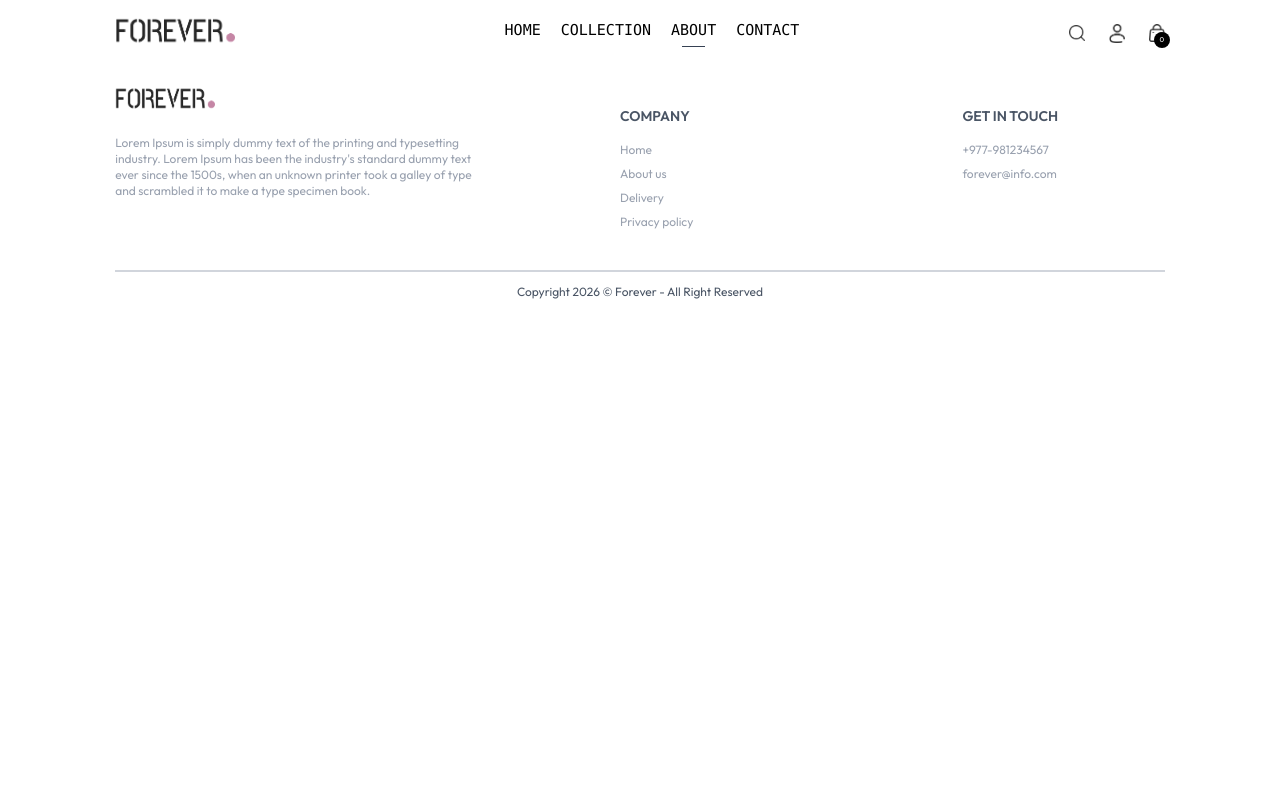
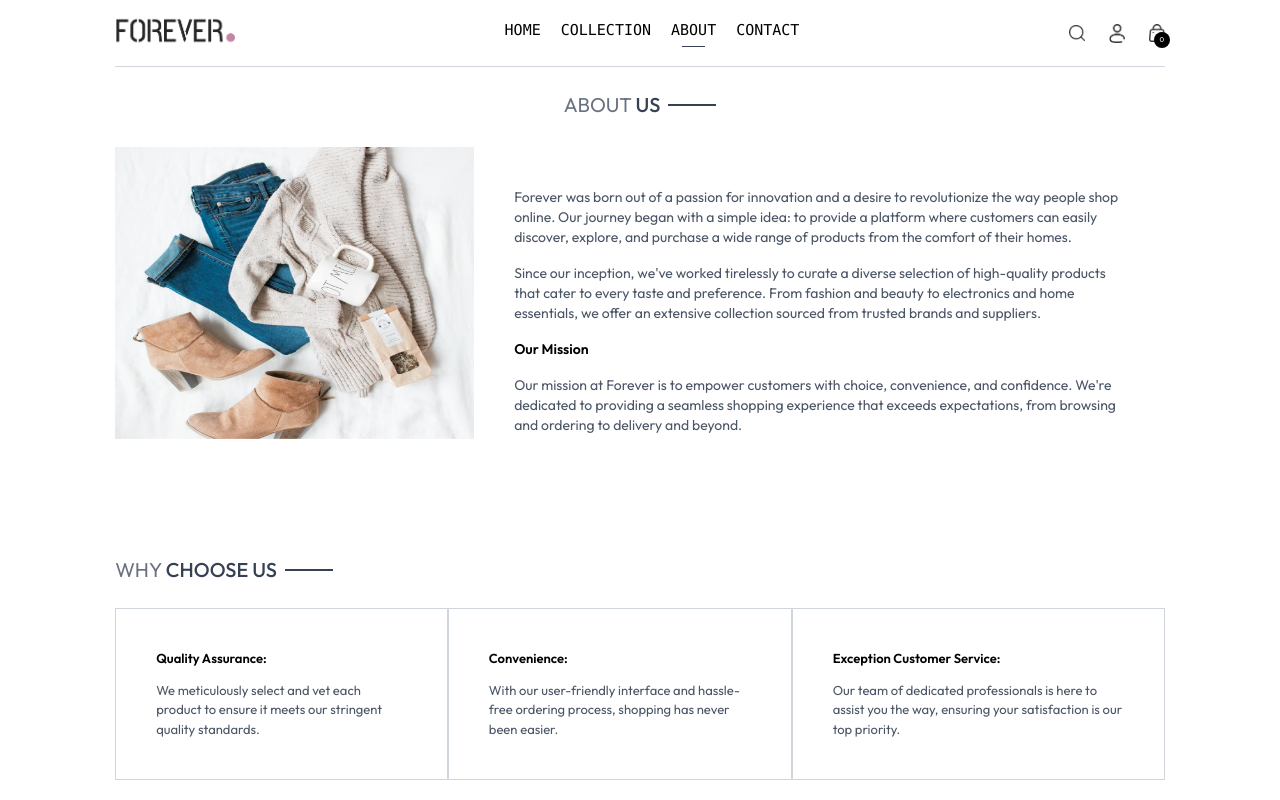
Before and after one commit to sandip0w0w/ecommerce-project, a React (Vite) app in the folder client/: page /about in a window 1280 px wide. Shown: the top 800 px of the page. Built offline with nearby package versions, Linux system fonts and the light colour scheme; a web font is replaced by a local one.

Commit message:
created about page ui

```diff
--- a/client/package.json
+++ b/client/package.json
@@ -11,7 +11,7 @@
   },
   "dependencies": {
     "@tailwindcss/vite": "^4.3.3",
-    "lucide-react": "^1.45.0",
+    "lucide-react": "^1.46.0",
     "react": "^19.2.8",
     "react-dom": "^19.2.8",
     "react-router-dom": "^7.18.3",
--- a/client/src/App.jsx
+++ b/client/src/App.jsx
@@ -12,6 +12,8 @@ import { ToastContainer, toast } from 'react-toastify';
 import Cart from './pages/Cart'
 import PlaceOrder from './pages/PlaceOrder'
 import Orders from './pages/Orders'
+import LoginPage from './pages/LoginPage'
+import About from './pages/About'
 
 function App() {
   return (
@@ -21,12 +23,14 @@ function App() {
       <SearchBar />
       <ScrollToTop />
       <Routes>
+        <Route path = "/login" element = {<LoginPage />} />
         <Route path="/" element={<Home />} />
         <Route path = "/collection" element = {<Collections />} />
         <Route path = "/product/:id" element = {<ProductDetail/>} />
         <Route path = "/cart" element = {<Cart />} />
         <Route path = "/place-order" element = {<PlaceOrder />} />
         <Route path = "/orders" element = {<Orders />} />
+        <Route path =  "/about" element = {<About />} />
 
       </Routes>
       <FooterInfo />
--- /dev/null
+++ b/client/src/pages/About.jsx
@@ -0,0 +1,80 @@
+import React from 'react'
+import Title from '../component/Title'
+import { assets } from '../assets/assets'
+import LetterBox from '../component/LetterBox'
+
+function About() { // 5:03
+  return (
+    <div className="border-t border-gray-300 pt-6 flex flex-col gap-4">
+
+      <h2 className="text-xl self-center"><Title text1={'ABOUT'} text2={'US'} /></h2>
+
+      {/* descriptions */}
+      <div className="flex flex-col sm:flex-row">
+        <div>
+          <img src={assets.about_img} alt="" className='w-full h-full sm:h-[80%]' />
+        </div>
+
+        {/* text */}
+        <div className='flex flex-col gap-4 sm:p-10 pt-6'>
+          <p className='font-normal text-sm text-gray-600'>
+            Forever was born out of a passion for innovation and a desire to revolutionize the way people shop online. Our journey began with a simple idea: to provide a platform where customers can easily discover, explore, and purchase a wide range of products from the comfort of their homes.
+          </p>
+
+          <p className='font-normal text-sm text-gray-600'>
+            Since our inception, we've worked tirelessly to curate a diverse selection of high-quality products that cater to every taste and preference. From fashion and beauty to electronics and home essentials, we offer an extensive collection sourced from trusted brands and suppliers.
+          </p>
+
+          <h2 className='font-semibold text-sm'>Our Mission</h2>
+           <p className='font-normal text-sm text-gray-600'>
+            Our mission at Forever is to empower customers with choice, convenience, and confidence. We're dedicated to providing a seamless shopping experience that exceeds expectations, from browsing and ordering to delivery and beyond.
+            </p>
+        </div>
+      </div>
+
+      {/* choose us */}
+      <div className="flex flex-col mt-7 gap-3">
+        <h2 className = 'text-xl'><Title text1 = {'WHY'} text2 = {'CHOOSE US'} /></h2>
+        <div className="flex flex-col sm:flex-row ">
+          {/* quality assurance */}
+          <div className="flex justify-center items-center gap-3 p-10 border border-gray-300">
+            <div className='flex flex-col gap-3'>
+              <p className = 'font-semibold text-[13px]'>Quality Assurance:</p>
+            <p className='font-normal text-[13px] text-gray-600'>We meticulously select and vet each product to ensure it meets our stringent quality standards.</p>
+            </div>
+
+          </div>
+
+          {/* convenience */}
+          <div className="flex justify-center items-center gap-3 p-10 border border-gray-300">
+            <div className='flex flex-col gap-3'>
+              <p className = 'font-semibold text-[13px]'>Convenience:</p>
+            <p className='font-normal text-[13px] text-gray-600'>With our user-friendly interface and hassle-free ordering process, shopping has never been easier.</p>
+            </div>
+          </div>
+
+          {/* Exception Customer Service */}
+           <div className="flex justify-center items-center gap-3 p-10 border border-gray-300">
+            <div className='flex flex-col gap-3'>
+              <p className = 'font-semibold text-[13px]'>Exception Customer Service:</p>
+            <p className='font-normal text-[13px] text-gray-600'>Our team of dedicated professionals is here to assist you the way, ensuring your satisfaction is our top priority.</p>
+            </div>
+          </div>
+
+
+
+        </div>
+      </div>
+
+      {/* LetterBox */}
+
+      <div className='my-5'>
+        <LetterBox />
+      </div>
+
+
+    </div>
+  )
+}
+
+export default About
--- a/client/src/pages/LoginPage.jsx
+++ b/client/src/pages/LoginPage.jsx
@@ -0,0 +1,41 @@
+import React, { useState } from 'react'
+import Title from '../component/Title'
+import { EyeClosed, Eye } from 'lucide-react';
+
+function LoginPage() {
+    const [isLogin, setIsLogin] = useState(true);
+    const [isVisible, setIsVisible] = useState(false);
+    const togglePassword = () => setIsVisible((prev) => !prev);
+    const [password, setPassword] = useState('');
+
+    const onSubmitHandler = async (e) => {
+        e.preventDefault();
+    }
+    return (
+        <div className="flex justify-center items-center my-30">
+            <div className='flex flex-col w-full sm:w-[30%]'>
+                <h2 className='font-[Cormorant_Garamond] text-3xl self-center'><Title text2={isLogin ? "Login" : "Sign Up"} /></h2>
+                <form className='flex flex-col gap-4' onSubmit={onSubmitHandler}>
+                    {!isLogin && <input type="text" className='w-full border text-sm text-gray-800 py-2 px-5 placeholder:opacity-100' placeholder='Name' required />}
+
+                    <input type="email" className='w-full border text-sm text-gray-800 py-2 px-5 placeholder:opacity-100' placeholder='Email' required/>
+                    <div className='relative'>
+                        <input type={isVisible ? "text" : "password"} className='w-full border text-sm text-gray-800 py-2 px-5' placeholder='Password' value={password} onChange={(e) => setPassword(e.target.value)} required />
+                        <button type="button" className='absolute top-2 right-2' onClick={togglePassword}>
+                            {isVisible ? <EyeClosed className='w-4' /> : <Eye className='w-4' />}
+                        </button>
+                    </div>
+                    <div className='flex justify-between text-xs'>
+                        <p>Forgot your password?</p>
+                        <p className='cursor-pointer' onClick={() => setIsLogin((prev) => !prev)}>{isLogin ?"Create account" : "Login Here"}</p>
+                    </div>
+                    <button className="bg-black text-white p-2 self-center w-[120px]" type = "submit">{isLogin ? "Sign In" : "Sign Up"}</button>
+
+                </form>
+            </div>
+
+        </div>
+    )
+}
+
+export default LoginPage
```
Also changed, not shown: 1 other file (tests, documents, lock files or other folders).
